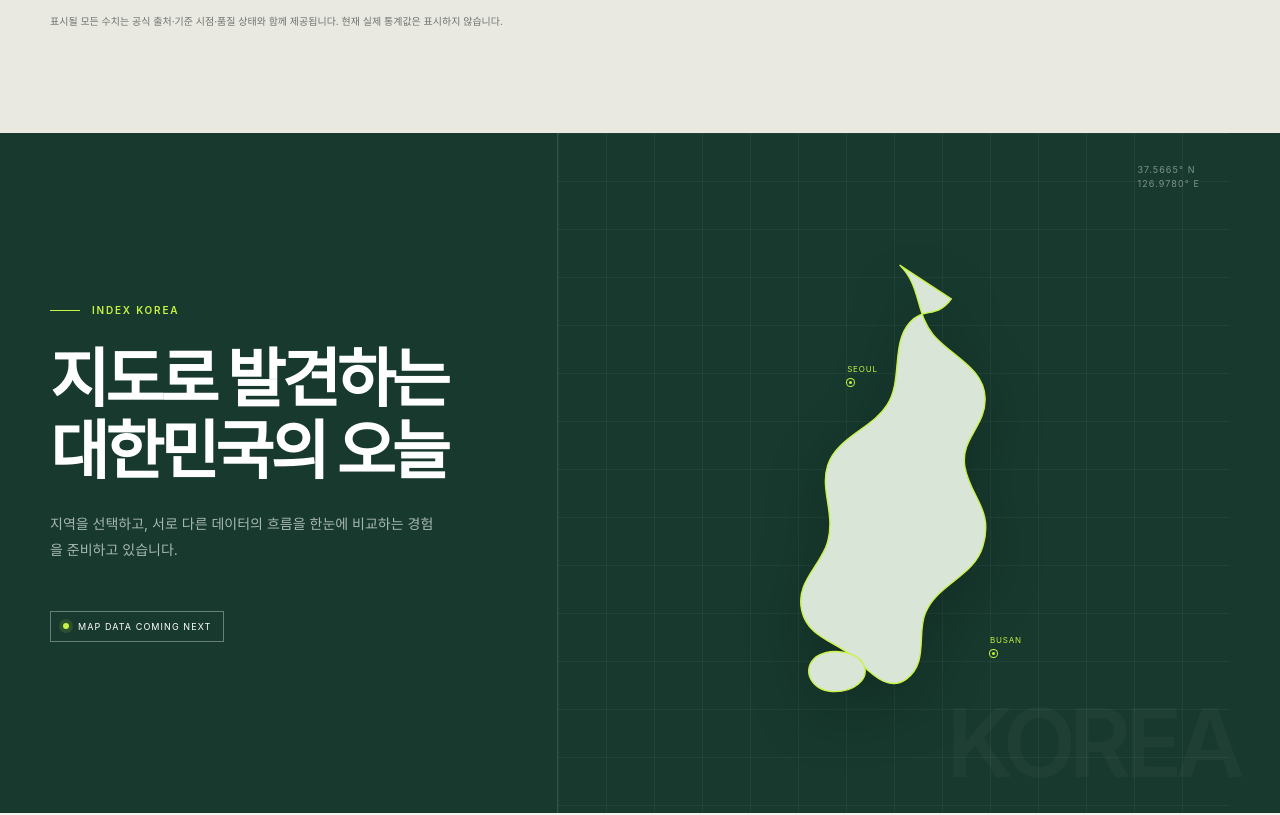
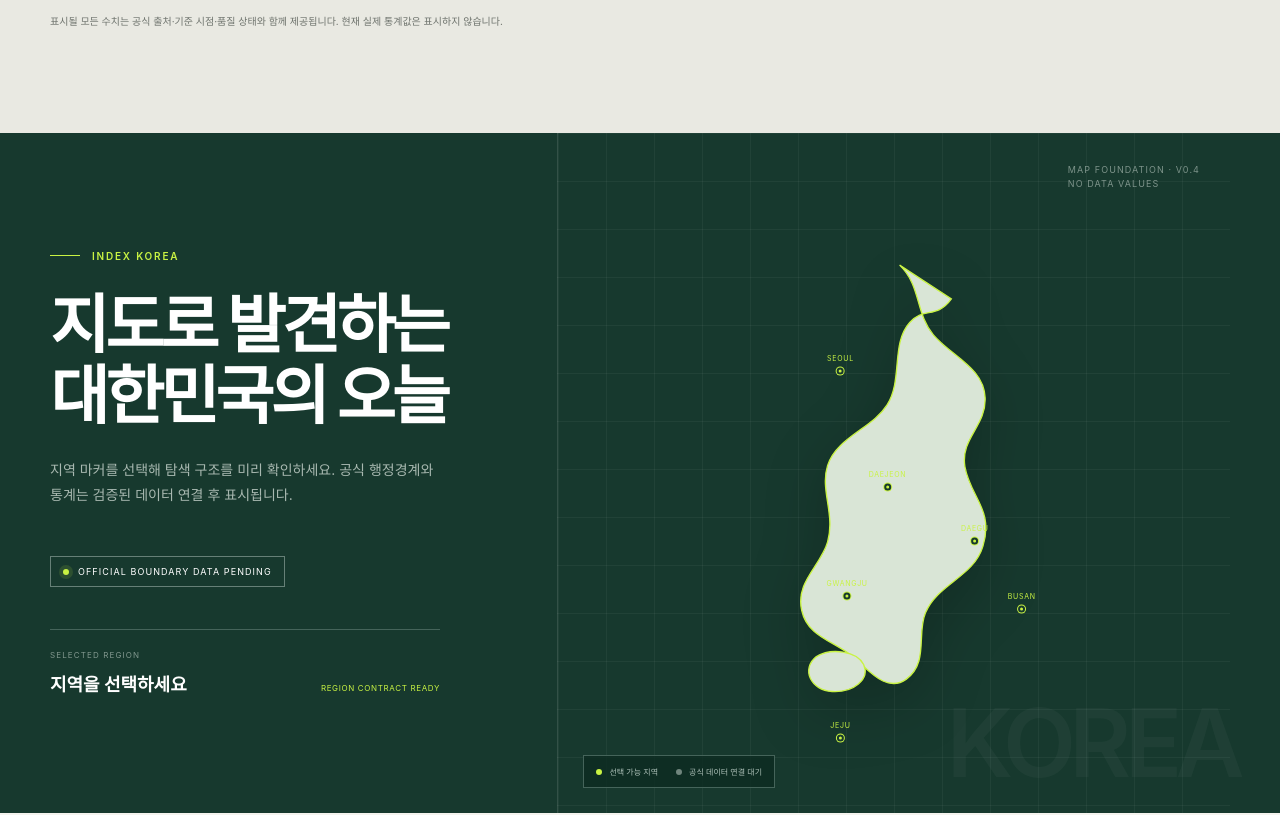
Before and after one commit to simpleisabest/INDEX_WORLD, a Next.js app: page / in a window 1280 px wide. Shown: the part 2060-2875 px from the top of the page. Built offline with nearby package versions, Linux system fonts and the light colour scheme.

Commit message:
feat: add V0.4 Korea map foundation

```diff
--- a/app/globals.css
+++ b/app/globals.css
@@ -97,15 +97,22 @@ button,input,select { font:inherit; }
 .map-copy > p { max-width:390px; color:#a8b8b0; font-size:14px; line-height:1.8; }
 .pending-badge { display:inline-flex; align-items:center; gap:9px; margin-top:35px; padding:9px 12px; border:1px solid #668077; font-size:9px; letter-spacing:.12em; }
 .pending-badge i { width:6px; height:6px; border-radius:50%; background:var(--lime); box-shadow:0 0 0 4px rgba(201,243,67,.12); }
+.map-selection { margin-top:42px; padding-top:20px; border-top:1px solid #45645a; max-width:390px; }
+.map-selection > span { display:block; margin-bottom:10px; color:#82988f; font-size:8px; letter-spacing:.14em; }
+.map-selection div { display:flex; align-items:baseline; justify-content:space-between; gap:15px; }
+.map-selection strong { font-size:18px; }.map-selection p { margin:0; color:var(--lime); font-size:8px; letter-spacing:.08em; }
 .map-visual { height:680px; position:relative; border-left:1px solid rgba(255,255,255,.12); background-image:linear-gradient(rgba(255,255,255,.045) 1px,transparent 1px),linear-gradient(90deg,rgba(255,255,255,.045) 1px,transparent 1px); background-size:48px 48px; display:grid; place-items:center; }
 .map-visual svg { width:min(62%,360px); height:auto; position:relative; z-index:2; filter:drop-shadow(0 20px 30px rgba(0,0,0,.2)); }
 .map-visual path { fill:#d9e5d6; stroke:var(--lime); stroke-width:1.2; }
 .map-visual .island { fill:#d9e5d6; }
 .map-coordinates { position:absolute; top:30px; right:30px; color:#7d938a; font-size:9px; line-height:1.6; letter-spacing:.12em; }
 .map-watermark { position:absolute; bottom:13px; right:-8px; font-size:95px; font-weight:600; letter-spacing:-.07em; color:rgba(255,255,255,.035); }
-.city { position:absolute; z-index:3; font-size:8px; letter-spacing:.1em; color:var(--lime); }
-.city i { display:block; width:7px; height:7px; background:var(--lime); border:2px solid var(--green); border-radius:50%; box-shadow:0 0 0 1px var(--lime); margin-top:5px; }
-.city-seoul { top:34%; left:43%; }.city-busan { bottom:23%; right:31%; }
+.region-marker { position:absolute; z-index:4; translate:-50% -50%; display:flex; flex-direction:column; align-items:center; gap:5px; padding:8px; color:var(--lime); background:transparent; border:0; cursor:pointer; font-size:7px; letter-spacing:.1em; }
+.region-marker i { width:7px; height:7px; background:var(--lime); border:2px solid var(--green); border-radius:50%; box-shadow:0 0 0 1px var(--lime); transition:.2s; }
+.region-marker:hover i,.region-marker:focus-visible i,.region-marker[aria-pressed="true"] i { scale:1.55; background:white; box-shadow:0 0 0 2px var(--lime),0 0 18px var(--lime); }
+.region-marker:focus-visible { outline:1px solid var(--lime); outline-offset:2px; }
+.map-legend { position:absolute; z-index:4; left:25px; bottom:25px; display:flex; gap:18px; padding:10px 12px; background:rgba(13,43,34,.82); border:1px solid #45645a; font-size:8px; color:#aec1b9; }
+.map-legend span { display:flex; align-items:center; gap:7px; }.map-legend i { width:6px; height:6px; border-radius:50%; background:var(--lime); }.map-legend span:last-child i { background:#70857d; }
 
 .popular-list { border-top:1px solid var(--ink); }
 .popular-row { min-height:104px; display:grid; grid-template-columns:60px 100px 1fr auto 35px; align-items:center; gap:20px; border-bottom:1px solid var(--line); }
@@ -131,7 +138,7 @@ button,input,select { font:inherit; }
   .search-wrap { width:100%; margin-bottom:-60px; }.search-panel { padding:25px 16px 22px; }.search-heading-row { align-items:start; margin-bottom:12px; }.search-heading-row span { display:none; }.search-trust { align-items:flex-start; flex-direction:column; gap:4px; margin:0 0 16px; }.search-trust strong { font-size:10px; }.search-trust span { font-size:9px; }.search-form { min-height:66px; padding-left:18px; grid-template-columns:27px 1fr 42px; }.search-form input { font-size:13px; padding-inline:10px; }.search-form button { width:40px; height:40px; }.search-suggestions { padding:14px 12px; }.search-suggestions > div { display:grid; grid-template-columns:1fr 1fr; }.search-suggestions button { min-width:0; padding-inline:8px; }.search-status p { line-height:1.7; }.search-status p span { display:inline-block; }
   .section { padding:120px 0 80px; }.section-title { align-items:start; flex-direction:column; gap:15px; margin-bottom:30px; }.category-grid { grid-template-columns:1fr; }.category-card { min-height:230px; border-right:0; border-bottom:1px solid var(--line); }.category-card:last-child { border-bottom:0; }.category-card > p { margin-top:35px; }
   .kpi-section { padding:80px 0; }.kpi-header { align-items:flex-start; flex-direction:column; margin-bottom:30px; }.kpi-grid { grid-template-columns:1fr 1fr; }.kpi-card { min-height:270px; border-bottom:1px solid #bdc0b9; }.kpi-card:nth-child(2n) { border-right:0; }.kpi-card:nth-last-child(-n+2) { border-bottom:0; }.kpi-card > p { margin-top:32px; }.kpi-value strong { font-size:43px; }
-  .map-grid { min-height:auto; grid-template-columns:1fr; }.map-copy { padding:80px 0 50px; }.map-visual { height:520px; border-left:0; border-top:1px solid rgba(255,255,255,.12); margin-inline:-16px; }.map-watermark { font-size:70px; }.city-seoul { left:37%; }.city-busan { right:24%; }
+  .map-grid { min-height:auto; grid-template-columns:1fr; }.map-copy { padding:80px 0 50px; }.map-visual { height:570px; border-left:0; border-top:1px solid rgba(255,255,255,.12); margin-inline:-16px; }.map-watermark { font-size:70px; }.map-selection div { align-items:flex-start; flex-direction:column; }.map-legend { left:16px; right:16px; bottom:16px; justify-content:space-between; gap:8px; }
   .popular-row { min-height:120px; grid-template-columns:35px 1fr 25px; gap:12px; }.popular-label { display:none; }.popular-row > div { min-width:0; }.popular-row h3 { font-size:16px; }.demo-chip { grid-column:2; margin-top:-28px; }.row-arrow { grid-column:3; grid-row:1; }.popular-number { align-self:start; padding-top:31px; }
   .share-section { padding-top:75px; }.share-grid { grid-template-columns:1fr; gap:35px; padding-bottom:75px; }.share-copy { padding-top:0; }.footer { align-items:flex-start; gap:20px; flex-wrap:wrap; }.footer p { order:3; width:100%; }
 }
--- a/app/page.tsx
+++ b/app/page.tsx
@@ -2,12 +2,12 @@ import {
   DataCategoryBlock,
   HeaderBlock,
   HeroBlock,
-  MapBlock,
   PopularDataBlock,
   ShareBlock,
 } from "@/components/blocks";
 import { SearchBlock } from "@/components/search-block";
 import { KPIBlock } from "@/components/kpi-block";
+import { MapBlock } from "@/components/map-block";
 
 export default function Home() {
   return (
--- a/components/blocks.tsx
+++ b/components/blocks.tsx
@@ -72,31 +72,6 @@ export function DataCategoryBlock() {
   );
 }
 
-export function MapBlock() {
-  return (
-    <section className="map-section" id="map" aria-labelledby="map-heading">
-      <div className="shell map-grid">
-        <div className="map-copy">
-          <div className="eyebrow light"><span /> INDEX KOREA</div>
-          <h2 id="map-heading">지도로 발견하는<br />대한민국의 오늘</h2>
-          <p>지역을 선택하고, 서로 다른 데이터의 흐름을 한눈에 비교하는 경험을 준비하고 있습니다.</p>
-          <div className="pending-badge"><i /> MAP DATA COMING NEXT</div>
-        </div>
-        <div className="map-visual" aria-label="대한민국 지도 개발용 플레이스홀더">
-          <div className="map-coordinates">37.5665° N<br />126.9780° E</div>
-          <svg viewBox="0 0 320 420" role="img" aria-label="대한민국 지도 실루엣 플레이스홀더">
-            <path d="M165 25c19 18 14 43 30 62 16 19 45 29 46 56 1 25-22 36-18 61 5 28 26 38 16 71-8 27-40 33-51 59-8 19 3 44-17 59-18 13-34-9-49-21-16-13-39-17-44-40-6-25 17-40 23-61 7-25-7-46 0-68 8-25 40-33 53-54 14-22 3-54 20-73 12-14 24-3 37-21Z" />
-            <path className="island" d="M91 373c13-8 36-5 42 7 6 13-9 25-28 24-19-1-28-20-14-31Z" />
-          </svg>
-          <span className="city city-seoul">SEOUL<i /></span>
-          <span className="city city-busan">BUSAN<i /></span>
-          <div className="map-watermark">KOREA</div>
-        </div>
-      </div>
-    </section>
-  );
-}
-
 export function PopularDataBlock() {
   return (
     <section className="section shell" aria-labelledby="popular-heading">
--- /dev/null
+++ b/components/map-block.tsx
@@ -0,0 +1,74 @@
+"use client";
+
+import { useState } from "react";
+
+type RegionFoundation = {
+  id: `kr-${string}`;
+  name: string;
+  nameEn: string;
+  type: "SPECIAL_CITY" | "METROPOLITAN_CITY" | "SPECIAL_SELF_GOVERNING_PROVINCE";
+  position: { x: number; y: number };
+};
+
+const regionFoundation: RegionFoundation[] = [
+  { id: "kr-seoul", name: "서울", nameEn: "SEOUL", type: "SPECIAL_CITY", position: { x: 42, y: 34 } },
+  { id: "kr-daejeon", name: "대전", nameEn: "DAEJEON", type: "METROPOLITAN_CITY", position: { x: 49, y: 51 } },
+  { id: "kr-daegu", name: "대구", nameEn: "DAEGU", type: "METROPOLITAN_CITY", position: { x: 62, y: 59 } },
+  { id: "kr-gwangju", name: "광주", nameEn: "GWANGJU", type: "METROPOLITAN_CITY", position: { x: 43, y: 67 } },
+  { id: "kr-busan", name: "부산", nameEn: "BUSAN", type: "METROPOLITAN_CITY", position: { x: 69, y: 69 } },
+  { id: "kr-jeju", name: "제주", nameEn: "JEJU", type: "SPECIAL_SELF_GOVERNING_PROVINCE", position: { x: 42, y: 88 } },
+];
+
+export function MapBlock() {
+  const [selectedRegionId, setSelectedRegionId] = useState<RegionFoundation["id"] | null>(null);
+  const selectedRegion = regionFoundation.find((region) => region.id === selectedRegionId);
+
+  return (
+    <section className="map-section" id="map" aria-labelledby="map-heading">
+      <div className="shell map-grid">
+        <div className="map-copy">
+          <div className="eyebrow light"><span /> INDEX KOREA</div>
+          <h2 id="map-heading">지도로 발견하는<br />대한민국의 오늘</h2>
+          <p>지역 마커를 선택해 탐색 구조를 미리 확인하세요. 공식 행정경계와 통계는 검증된 데이터 연결 후 표시됩니다.</p>
+          <div className="pending-badge"><i /> OFFICIAL BOUNDARY DATA PENDING</div>
+          <div className="map-selection" aria-live="polite">
+            <span>SELECTED REGION</span>
+            {selectedRegion ? (
+              <div><strong>{selectedRegion.name}</strong><p>{selectedRegion.nameEn} · {selectedRegion.id}</p></div>
+            ) : (
+              <div><strong>지역을 선택하세요</strong><p>REGION CONTRACT READY</p></div>
+            )}
+          </div>
+        </div>
+
+        <div className="map-visual" aria-label="대한민국 지도 탐색 Foundation">
+          <div className="map-coordinates">MAP FOUNDATION · V0.4<br />NO DATA VALUES</div>
+          <svg viewBox="0 0 320 420" role="img" aria-label="대한민국 지도 일러스트레이션 — 공식 행정경계 연결 준비 중">
+            <path d="M165 25c19 18 14 43 30 62 16 19 45 29 46 56 1 25-22 36-18 61 5 28 26 38 16 71-8 27-40 33-51 59-8 19 3 44-17 59-18 13-34-9-49-21-16-13-39-17-44-40-6-25 17-40 23-61 7-25-7-46 0-68 8-25 40-33 53-54 14-22 3-54 20-73 12-14 24-3 37-21Z" />
+            <path className="island" d="M91 373c13-8 36-5 42 7 6 13-9 25-28 24-19-1-28-20-14-31Z" />
+          </svg>
+
+          {regionFoundation.map((region) => (
+            <button
+              type="button"
+              className="region-marker"
+              style={{ left: `${region.position.x}%`, top: `${region.position.y}%` }}
+              key={region.id}
+              aria-label={`${region.name} 선택`}
+              aria-pressed={selectedRegionId === region.id}
+              onClick={() => setSelectedRegionId(region.id)}
+            >
+              <span>{region.nameEn}</span><i />
+            </button>
+          ))}
+
+          <div className="map-legend" aria-label="지도 상태 범례">
+            <span><i /> 선택 가능 지역</span>
+            <span><i /> 공식 데이터 연결 대기</span>
+          </div>
+          <div className="map-watermark">KOREA</div>
+        </div>
+      </div>
+    </section>
+  );
+}
```
